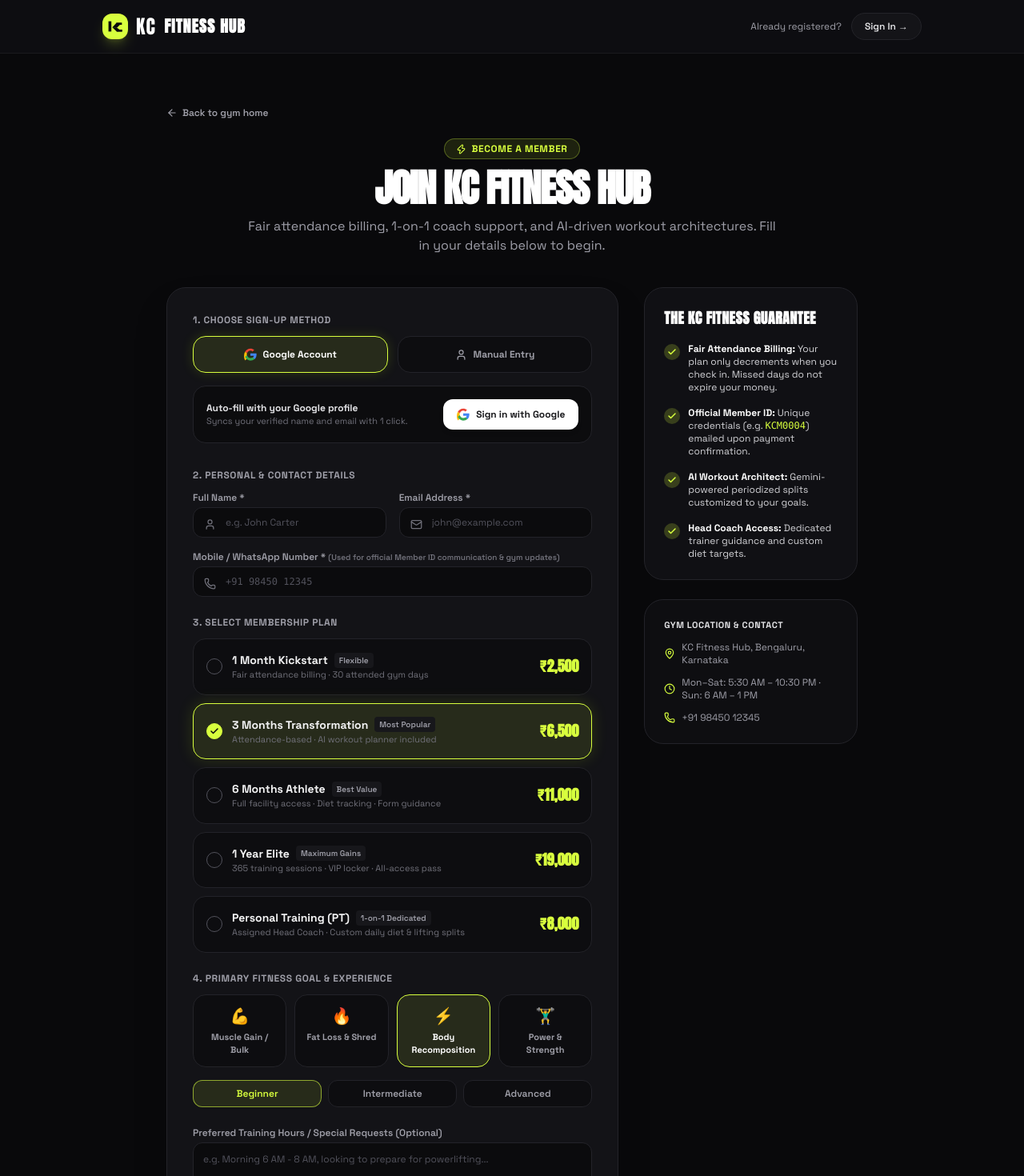
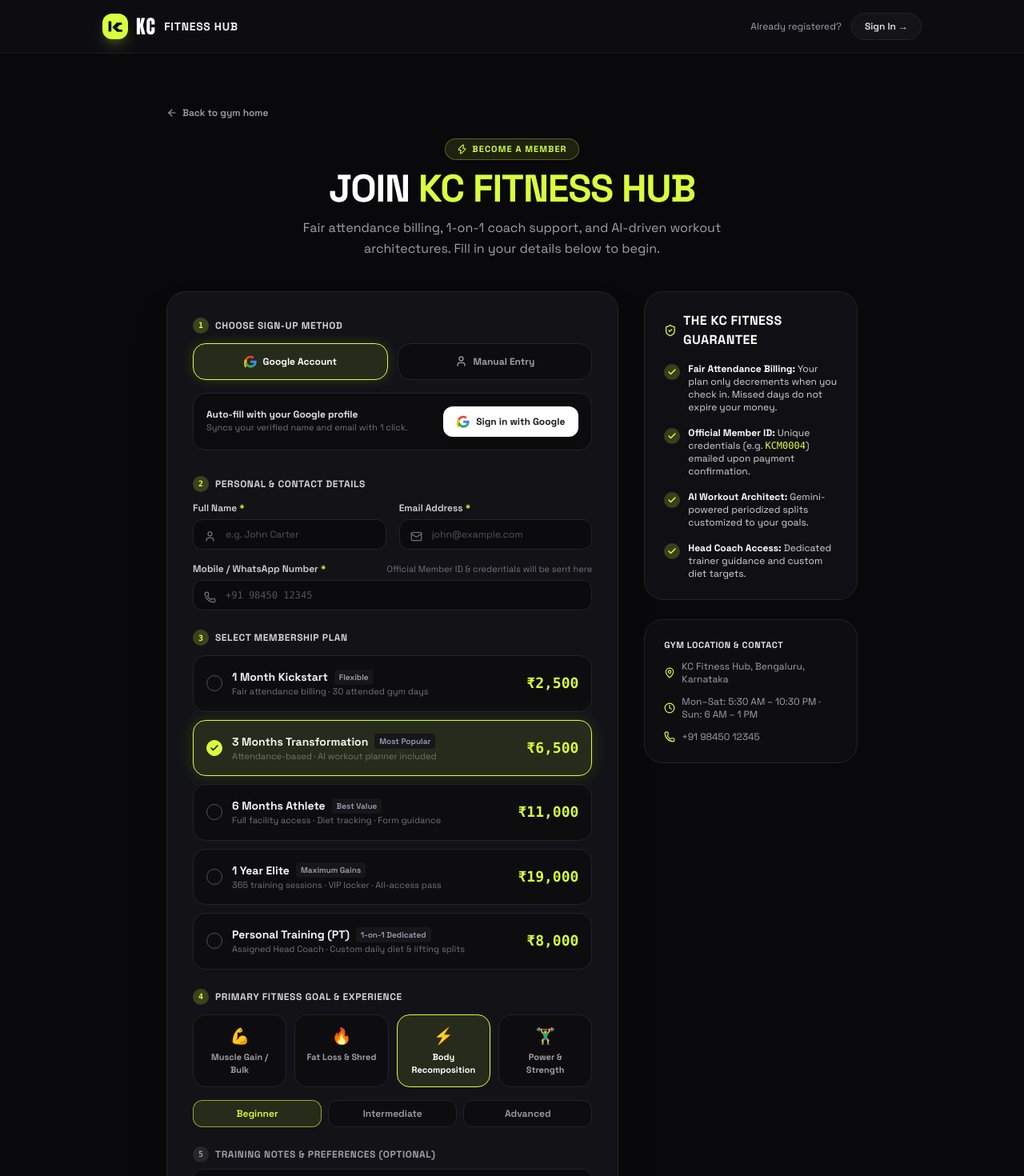
Before and after one commit to Aster1145/KCFitnessHub-V.2, a Next.js app: page /join in a window 1280 px wide. Shown: the top 1470 px of the page at 80% size. Built offline with nearby package versions, Linux system fonts and the light colour scheme; no server answers.

Commit message:
style: fix text format, typography and step layout on join page

```diff
--- a/src/app/join/page.tsx
+++ b/src/app/join/page.tsx
@@ -247,7 +247,7 @@
               Application Received
             </span>
 
-            <h1 className="font-display text-3xl font-extrabold uppercase tracking-wide text-white sm:text-4xl">
+            <h1 className="text-2xl sm:text-3xl md:text-4xl font-extrabold tracking-tight text-white">
               Welcome to the Squad, {submitted.name.split(" ")[0]}!
             </h1>
 
@@ -325,8 +325,8 @@
         <div className="mx-auto flex max-w-5xl items-center justify-between">
           <Link href="/" className="flex items-center gap-2.5">
             <KcLogo className="size-8" />
-            <span className="font-display text-xl font-bold tracking-wider text-white">
-              FITNESS HUB
+            <span className="text-sm font-bold tracking-wider text-zinc-100 uppercase">
+              Fitness Hub
             </span>
           </Link>
 
@@ -353,13 +353,13 @@
 
         {/* Hero Header */}
         <div className="text-center max-w-2xl mx-auto mb-10">
-          <span className="inline-flex items-center gap-1.5 rounded-full border border-volt/30 bg-volt/10 px-3.5 py-1 text-xs font-bold text-volt uppercase tracking-wider mb-3">
+          <span className="inline-flex items-center gap-1.5 rounded-full border border-volt/30 bg-volt/10 px-3.5 py-1 text-[11px] font-bold tracking-widest text-volt uppercase mb-3">
             <Zap size={13} /> Become a Member
           </span>
-          <h1 className="font-display text-4xl sm:text-5xl font-black uppercase tracking-tight text-white">
-            Join KC Fitness Hub
+          <h1 className="text-3xl sm:text-4xl md:text-5xl font-black tracking-tight text-white uppercase">
+            Join <span className="text-volt">KC Fitness Hub</span>
           </h1>
-          <p className="mt-3 text-sm sm:text-base text-zinc-400">
+          <p className="mt-3 text-sm sm:text-base text-zinc-400 max-w-xl mx-auto leading-relaxed">
             Fair attendance billing, 1-on-1 coach support, and AI-driven workout architectures. Fill in your details below to begin.
           </p>
         </div>
@@ -369,9 +369,14 @@
           <div className="lg:col-span-8 rounded-3xl border border-line bg-smoke/80 p-6 sm:p-8 backdrop-blur-md shadow-2xl">
             {/* Step 1: Authentication Choice */}
             <div className="mb-8">
-              <label className="block text-xs font-bold uppercase tracking-wider text-zinc-400 mb-3">
-                1. Choose Sign-Up Method
-              </label>
+              <div className="flex items-center gap-2 mb-3">
+                <span className="grid size-5 place-items-center rounded-full bg-volt/20 text-[10px] font-mono font-bold text-volt">
+                  1
+                </span>
+                <span className="text-xs font-bold uppercase tracking-wider text-zinc-300">
+                  Choose Sign-Up Method
+                </span>
+              </div>
 
               <div className="grid grid-cols-2 gap-3 mb-4">
                 <button
@@ -495,14 +500,19 @@
             <form onSubmit={handleSubmit} className="space-y-6">
               {/* Step 2: Contact Information */}
               <div>
-                <label className="block text-xs font-bold uppercase tracking-wider text-zinc-400 mb-3">
-                  2. Personal & Contact Details
-                </label>
+                <div className="flex items-center gap-2 mb-3">
+                  <span className="grid size-5 place-items-center rounded-full bg-volt/20 text-[10px] font-mono font-bold text-volt">
+                    2
+                  </span>
+                  <span className="text-xs font-bold uppercase tracking-wider text-zinc-300">
+                    Personal & Contact Details
+                  </span>
+                </div>
 
                 <div className="grid grid-cols-1 sm:grid-cols-2 gap-4">
                   <div>
-                    <label className="block text-xs font-semibold text-zinc-400 mb-1">
-                      Full Name *
+                    <label className="block text-xs font-semibold text-zinc-300 mb-1.5">
+                      Full Name <span className="text-volt">*</span>
                     </label>
                     <div className="relative">
                       <User size={15} className="absolute left-3.5 top-3.5 text-zinc-500" />
@@ -518,8 +528,8 @@
                   </div>
 
                   <div>
-                    <label className="block text-xs font-semibold text-zinc-400 mb-1">
-                      Email Address *
+                    <label className="block text-xs font-semibold text-zinc-300 mb-1.5">
+                      Email Address <span className="text-volt">*</span>
                     </label>
                     <div className="relative">
                       <Mail size={15} className="absolute left-3.5 top-3.5 text-zinc-500" />
@@ -535,12 +545,14 @@
                   </div>
 
                   <div className="sm:col-span-2">
-                    <label className="block text-xs font-semibold text-zinc-400 mb-1">
-                      Mobile / WhatsApp Number *{" "}
-                      <span className="text-[10px] text-zinc-500">
-                        (Used for official Member ID communication & gym updates)
+                    <div className="flex flex-wrap items-center justify-between gap-1 mb-1.5">
+                      <label className="text-xs font-semibold text-zinc-300">
+                        Mobile / WhatsApp Number <span className="text-volt">*</span>
+                      </label>
+                      <span className="text-[11px] text-zinc-500">
+                        Official Member ID & credentials will be sent here
                       </span>
-                    </label>
+                    </div>
                     <div className="relative">
                       <Phone size={15} className="absolute left-3.5 top-3.5 text-zinc-500" />
                       <input
@@ -558,9 +570,14 @@
 
               {/* Step 3: Choose Plan */}
               <div>
-                <label className="block text-xs font-bold uppercase tracking-wider text-zinc-400 mb-3">
-                  3. Select Membership Plan
-                </label>
+                <div className="flex items-center gap-2 mb-3">
+                  <span className="grid size-5 place-items-center rounded-full bg-volt/20 text-[10px] font-mono font-bold text-volt">
+                    3
+                  </span>
+                  <span className="text-xs font-bold uppercase tracking-wider text-zinc-300">
+                    Select Membership Plan
+                  </span>
+                </div>
 
                 <div className="space-y-2.5">
                   {PLANS.map((p) => {
@@ -600,7 +617,7 @@
                         </div>
 
                         <div className="text-right">
-                          <span className="font-display text-lg font-black text-volt">
+                          <span className="font-mono text-base sm:text-lg font-extrabold text-volt">
                             {p.price}
                           </span>
                         </div>
@@ -612,9 +629,14 @@
 
               {/* Step 4: Fitness Goals & Experience */}
               <div>
-                <label className="block text-xs font-bold uppercase tracking-wider text-zinc-400 mb-3">
-                  4. Primary Fitness Goal & Experience
-                </label>
+                <div className="flex items-center gap-2 mb-3">
+                  <span className="grid size-5 place-items-center rounded-full bg-volt/20 text-[10px] font-mono font-bold text-volt">
+                    4
+                  </span>
+                  <span className="text-xs font-bold uppercase tracking-wider text-zinc-300">
+                    Primary Fitness Goal & Experience
+                  </span>
+                </div>
 
                 <div className="grid grid-cols-2 sm:grid-cols-4 gap-2.5 mb-4">
                   {GOALS.map((g) => (
@@ -652,11 +674,16 @@
                 </div>
               </div>
 
-              {/* Optional Notes */}
+              {/* Step 5: Optional Notes */}
               <div>
-                <label className="block text-xs font-semibold text-zinc-400 mb-1">
-                  Preferred Training Hours / Special Requests (Optional)
-                </label>
+                <div className="flex items-center gap-2 mb-2">
+                  <span className="grid size-5 place-items-center rounded-full bg-zinc-800 text-[10px] font-mono font-bold text-zinc-400">
+                    5
+                  </span>
+                  <span className="text-xs font-bold uppercase tracking-wider text-zinc-400">
+                    Training Notes & Preferences (Optional)
+                  </span>
+                </div>
                 <textarea
                   rows={2}
                   placeholder="e.g. Morning 6 AM - 8 AM, looking to prepare for powerlifting..."
@@ -700,7 +727,8 @@
           {/* Sidebar Info Column */}
           <div className="lg:col-span-4 space-y-6">
             <div className="rounded-3xl border border-line bg-smoke/60 p-6 backdrop-blur-md">
-              <h3 className="font-display text-lg font-bold uppercase tracking-wide text-white mb-4">
+              <h3 className="text-sm sm:text-base font-bold text-white tracking-wide uppercase flex items-center gap-2 mb-4">
+                <ShieldCheck size={18} className="text-volt" />
                 The KC Fitness Guarantee
               </h3>
 
```
